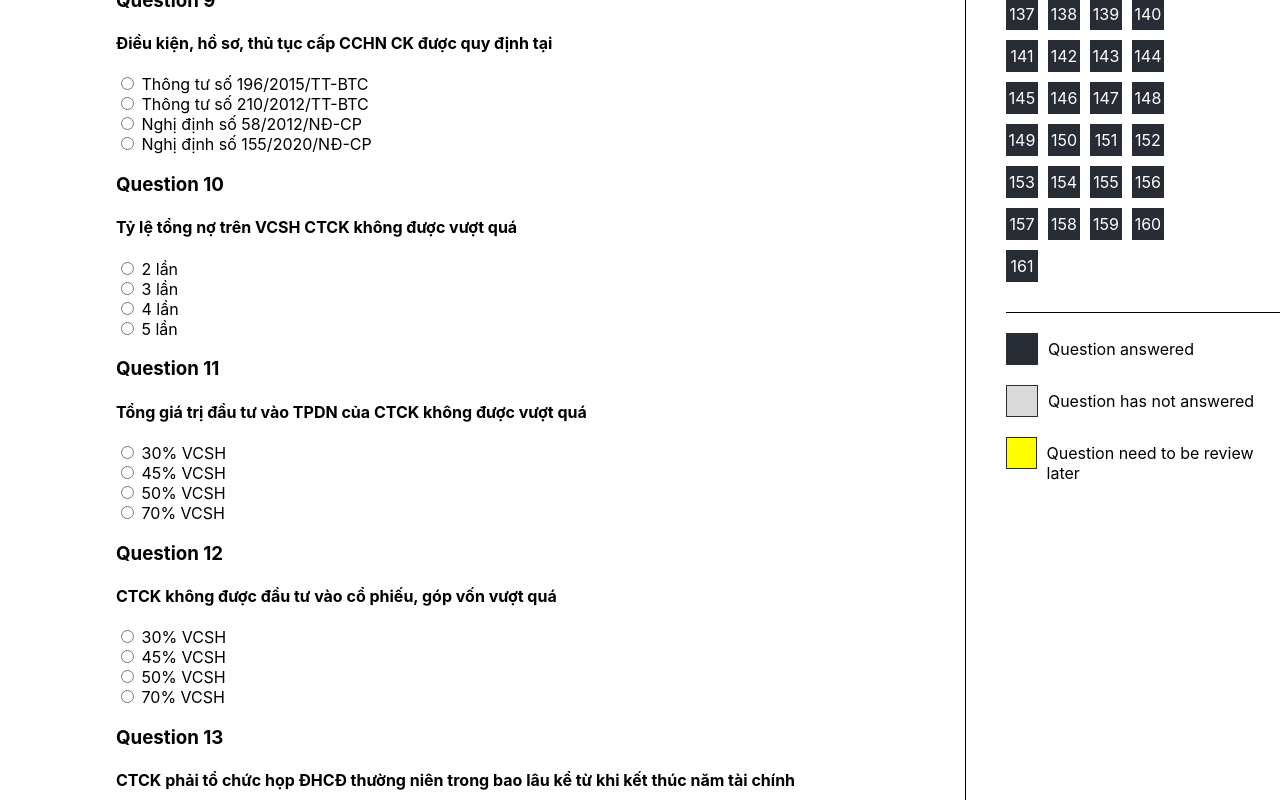
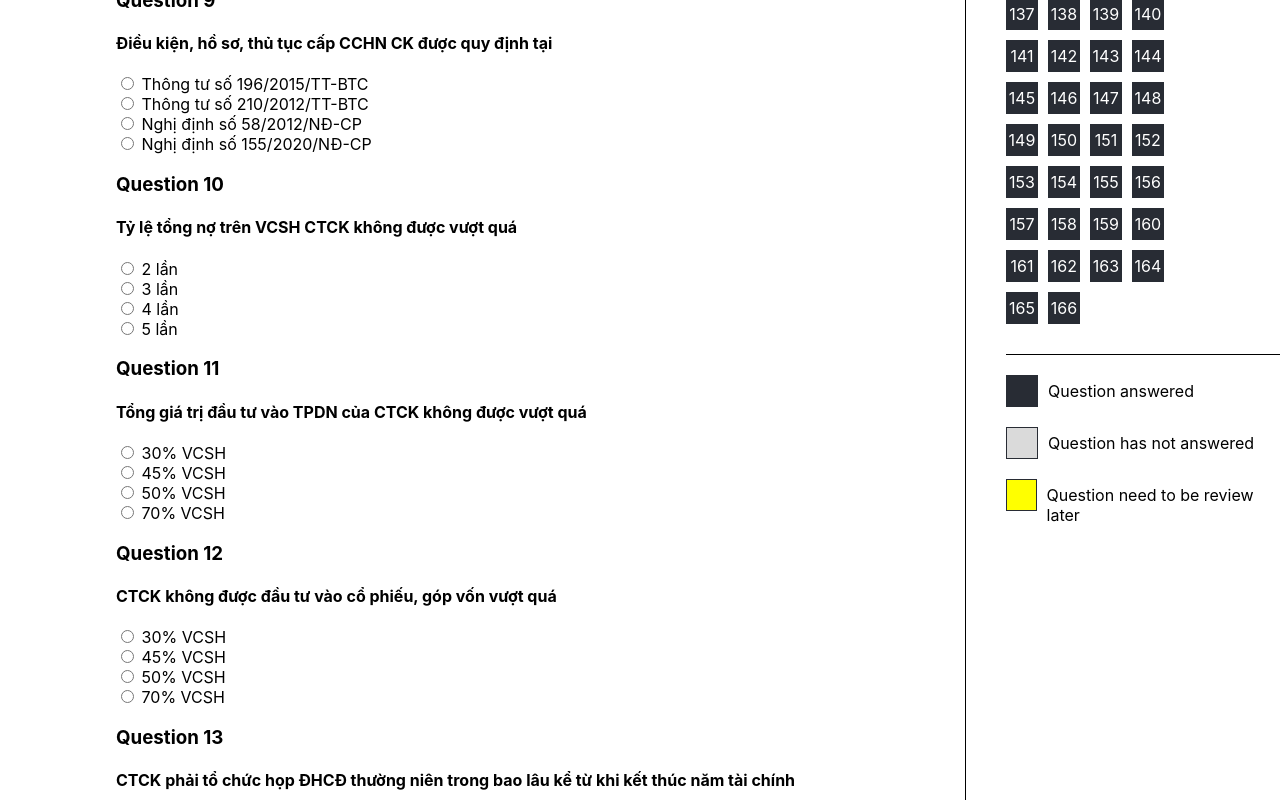
Before and after one commit to ducnguyenhn128/multiple_choice_quiz_app, a React (Create React App) app in the folder quizapp/: page /officialtest in a window 1280 px wide. Shown: the part 1680-2480 px from the top of the page. Built offline with nearby package versions, Linux system fonts and the light colour scheme.

Commit message:
question167

```diff
--- a/quizapp/src/Page/Test/Test.jsx
+++ b/quizapp/src/Page/Test/Test.jsx
@@ -4,7 +4,7 @@ import questionBank from '../../QuestionBank';
 import { useState, useEffect } from 'react';
 import shuffleArray from '../../util/shuffleArray';
 // Select 7 question from question bank
-const questionBank_slice = questionBank.slice(100, 149)
+const questionBank_slice = questionBank.slice(120, 166)
 const ShuffleQuestion = shuffleArray(questionBank)
 
 const ShuffleQuestion1 = shuffleArray(questionBank_slice)
--- a/quizapp/src/QuestionBank.js
+++ b/quizapp/src/QuestionBank.js
@@ -1097,9 +1097,9 @@ const questionBank = [
     {
         question: 'Công ty đại chúng chào bán cổ phiếu riêng lẻ với giá trị thấp hơn mệnh giá:',
         choices: [
-            'Đối tượng tham gia đợt chào bán chỉ bao gồm nhà dầu tư chứng khoán chuyên nghiệp và việc chuyển nhượng cổ phiếu bị hạn chế tối thiểu là 3 năm kể từ ngày kết thúc đợi chào bán' ,
+            'Đối tượng tham gia đợt chào bán chỉ bao gồm nhà đầu tư chứng khoán chuyên nghiệp và việc chuyển nhượng cổ phiếu bị hạn chế tối thiểu là 3 năm kể từ ngày kết thúc đợi chào bán' ,
             'Đối tượng tham gia đợt chào bán chỉ bao gồm nhà đầu tư chiến lược và việc chuyển nhượng cổ phiếu bị hạn chế tối thiểu là 3 năm kể từ ngày kết thúc đợt chào bán' ,
-            'Đối tượng tham gia đợt chào bán có thể là nhà dầu tư chiến lược và/hoặc nhà đầu tư chứng khoán chuyên nghiệp và việc chuyển nhượng cổ phiếu bị hạn chế tối thiểu là 3 năm kể từ ngày kết thúc đợt chào bán',
+            'Đối tượng tham gia đợt chào bán có thể là nhà đầu tư chiến lược và/hoặc nhà đầu tư chứng khoán chuyên nghiệp và việc chuyển nhượng cổ phiếu bị hạn chế tối thiểu là 3 năm kể từ ngày kết thúc đợt chào bán',
             ' Đối tượng tham gia đợt chào bán chỉ bao gồm nhà đầu tư chúng khoán chuyên nghiệp và việc chuyển nhượng cổ phiếu bị hạn chế tối thiểu là 1 năm kể từ ngày kết thúc đợt chào bán'
         ],
         answer: 'Đối tượng tham gia đợt chào bán chỉ bao gồm nhà đầu tư chiến lược và việc chuyển nhượng cổ phiếu bị hạn chế tối thiểu là 3 năm kể từ ngày kết thúc đợt chào bán'
@@ -1389,7 +1389,7 @@ const questionBank = [
             'Dịnh kỳ hàng tuần vào ngày thứ 6',
             'Định kỳ 1 tháng 2 lần'
         ],
-        answer: 'Định kỳ hàng tuần vào ngày thứ 2'
+        answer: 'Định kỳ hàng tuần vào ngày thứ 2 '
     },
     {
         question: 'Trong trường hợp quỹ mở, quỹ chỉ số đầu tư được đầu tư vào trái phiếu doanh nghiệp phát hành riêng lẻ, trái phiếu phải đáp ứng quy định sau: \nI. Có cam kết mua lại của doanh nghiệp phát hành tối thiểu 1 lần trong 12 tháng \nII. Có cam kết mua lại của doanh nghiệp phát hành tối thiểu 1 lần trong 18 tháng \nIII. Mỗi lần cam kết mua lại tối thiểu 20% giá trị đợt phát hành \nIV. Mỗi lần cam kết mua lại tối thiểu 30% giá tri đợt phát hành',
@@ -1501,6 +1501,57 @@ const questionBank = [
         answer: 'Công ty TNHH một thành viên'
     },
     //162
+        {
+        question: 'Cơ cấu tổ chức của công ty quản lý quỹ quản lý quỹ đại chúng khác biệt so với công ty đại chúng ở điểm nào sau đây',
+        choices: [
+            'Phải có người điều hành quỹ',
+            'Phải có tối thiểu 2 người điều hành quỹ có chứng chỉ hành nghề quản lý quỹ',
+            'Phải có tối thiểu 2 người điều hành quỹ có chứng chỉ hành nghề quản lý quỹ và có kinh nghiệm quản lý tài sản, quản lý quỹ 5 năm trở lên' ,
+            'Phải có tối thiểu 2 người điều hành quỹ có chứng chỉ hành nghề quản lý quỹ và có kinh nghiệm quản lý tài sản, quản lý quỹ 4 năm trở lên' ,
+            'Phải có tối thiểu 2 người điều hành quỹ có chứng chỉ hành nghề quản lý quỹ và có kinh nghiệm quản lý tài sản, quản lý quỹ 2 năm trở lên'
+        ],
+        answer: 'Phải có tối thiểu 2 người điều hành quỹ có chứng chỉ hành nghề quản lý quỹ và có kinh nghiệm quản lý tài sản, quản lý quỹ 2 năm trở lên'
+    },
+    {
+        question: 'Trong hoạt động quản lý quỹ, việc giám sát và tuân thủ các quy định điều lệ quỹ là trách nhiệm của tổ chức nào dưới đây:',
+        choices: [
+            'Việc giám sát và tuân thủ các quy định điều lệ là trách nhiệm của công ty quản lý quỹ ',
+            'Việc giảm sát và tuân thủ các quy định điều lệ là trách nhiệm của ngân hàng lưu ký ' ,
+            'Việc giám sát và tuân thủ các quy định điều lệ là trách nhiệm của công ty quản lý quỹ, ngân hàng giám sát' ,
+            'Việc giám sát và tuân thủ các quy định điều lệ là trách nhiệm của ngân hàng lưu ký giám sát'
+        ],
+        answer: 'Việc giám sát và tuân thủ các quy định điều lệ là trách nhiệm của ngân hàng lưu ký giám sát'
+    },
+    {
+        question: 'Đối với hoạt động của quỹ hoán đổi danh mục (quỹ ETF), khi mức sai lệch giữa giá trị tài sản ròng trên một lô chúng chỉ quỹ so với chỉ số tham chiếu của quỹ ETF vượt ngưỡng nào sau đây thì công ty phải báo cáo UBCKNN:',
+        choices: [
+            '50%' , '60%' ,'70%' , '80%', '90%'
+        ],
+        answer: '90%'
+    },
+    {
+        question: 'Các tổ chức nào sau đây được phép làm thành viên lập quỹ của quỹ hoán đổi danh mục:',
+        choices: [
+            'Công ty chứng khoán có đầy đủ các nghiệp vụ kinh doanh trừ nghiệp vụ môi giới chứng khoán' ,
+            'Công ty quản lý quỹ' ,
+            'Ngân hàng thương mại chưa đăng ký làm thành viên lưu ký' ,
+            'Ngân hàng lưu ký',
+            'Công ty đại chúng'
+        ],
+        answer: 'Ngân hàng lưu ký'
+    },
+    {
+        question: 'Trong các khái niệm sau đây, khái niệm nào là đúng nhất theo quy định pháp luật hiện hành khi xác định giá trị rủi ro thị trường để tính tỷ lệ an toàn tài chính của công ty quản lý quỹ:',
+        choices: [
+            'Là giá trị tương ứng với mức độ tổn thấy có thể xảy ra khi giá trị thị trưởng của tài sản đang sở hữu theo cam kết bảo lãnh phát hành theo chiều hướng thuận lợi' ,
+            'Là giá trị tương ứng với mức độ lợi nhuận có thể xảy ra khi giá trị thị trường của tài sản đang sở hữu và dự kiến sẽ sở hữu theo cam kết bảo lãnh phát hành theo chiều hướng bất lợi' ,
+            'Là giá trị tương ứng với mức độ tổn thất có thể xảy ra khi giá trị thị trường của tài sản đang sở hữu và dự kiến sẽ sở hữu theo cam kết bảo lãnh phát hành theo chiều hướng bất lợi' ,
+            'Là giá trị tương ứng với mức độ tổn thất có thể xảy ra khi giá trị thị trường của tài sản đang sở hữu và dự kiến sẽ sở hữu thay đổi giá trị',
+            'Tất cả các phương án trên'
+        ],
+        answer: 'Là giá trị tương ứng với mức độ tổn thất có thể xảy ra khi giá trị thị trường của tài sản đang sở hữu và dự kiến sẽ sở hữu theo cam kết bảo lãnh phát hành theo chiều hướng bất lợi'
+    },
+    //167
 ]
 export default questionBank
 
```
